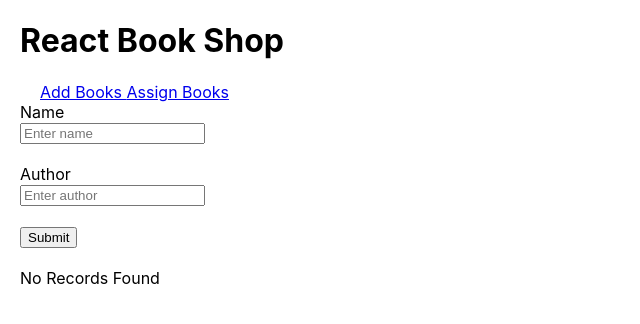
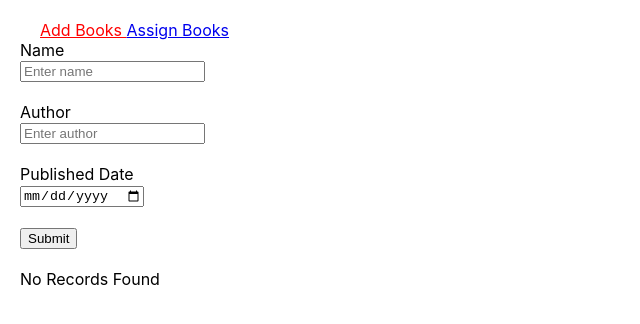
Before and after one commit to smreeti/react-book-shop, a React (Create React App) app: page / in a window 1280 px wide. Shown: the top 324 px of the page, without its empty margins (0-640 px from the left). Built offline with nearby package versions, Linux system fonts and the light colour scheme.

Commit message:
add calender

```diff
--- a/package.json
+++ b/package.json
@@ -9,11 +9,11 @@
     "bootstrap": "^4.5.0",
     "prop-types": "^15.7.2",
     "react": "^16.13.1",
-    "react-scripts": "3.4.1",
     "react-bootstrap": "^1.3.0",
     "react-dom": "^16.13.1",
     "react-modal": "^3.11.2",
-    "react-router-dom": "^5.0.1"
+    "react-router-dom": "^5.0.1",
+    "react-scripts": "3.4.1"
   },
   "scripts": {
     "start": "react-scripts start",
--- a/src/components/App.js
+++ b/src/components/App.js
@@ -2,8 +2,8 @@ import React from 'react'
 
 import Header from "./Header"
 import AddBooksNav from "./nav/AddBooksNav"
+import Nav from "./Nav";
 import AssignBooksNav from "./nav/AssignBooksNav";
-import {BrowserRouter as Router, NavLink, Route, Switch} from "react-router-dom";
 
 class App extends React.Component {
 
@@ -32,47 +32,18 @@ class App extends React.Component {
         })
     };
 
-
     render() {
-
-
         return (
             <div className="book-shop">
                 <Header/>
 
-                {/*<div className="App">*/}
-                {/*    <Nav handleTabChange={this.handleTabChange}*/}
-                {/*    />*/}
-                {/*    <main className="App-content">*/}
-                {/*        {this.renderContent()}*/}
-                {/*    </main>*/}
-                {/*</div>*/}
-
-
-                <Router>
-                    <div className="App">
-                        <main className="App-content">
-                            <div>
-                                <NavLink to="/add" exact activeStyle={
-                                    {color: 'red'}
-                                }>Add Books </NavLink>
-
-                                <NavLink to="/assign" exact activeStyle={
-                                    {color: 'green'}
-                                }>Assign Books </NavLink>
-                            </div>
-                        </main>
-
-                    </div>
-
-                    <Switch>
-                        <Route path="/add" component={AddBooksNav}/>
-                        <Route path="/assign" component={AssignBooksNav}/>
-
-                        <Route component={AddBooksNav}/>
-                    </Switch>
-
-                </Router>
+                <div className="App">
+                    <Nav handleTabChange={this.handleTabChange}
+                    />
+                    <main className="App-content">
+                        {this.renderContent()}
+                    </main>
+                </div>
             </div>
         )
     }
--- a/src/components/addBooks/BookUpdate.js
+++ b/src/components/addBooks/BookUpdate.js
@@ -33,6 +33,21 @@ const BookUpdate = (props) => {
                                required/>
                     </div>
                 </div>
+
+                <br/>
+                <div className="form-group row">
+                    <label className="col-sm-2 col-form-label">Published Date</label>
+                    <div className="col-sm-10">
+                        <input type="date"
+                               className="form-control"
+                               name="publishedDate"
+                               value={bookUpdateObj.publishedDate}
+                               placeholder="Enter published date"
+                               onChange={handleChange}
+                               required/>
+                    </div>
+                </div>
+
             </form>
 
             <br/>
--- a/src/components/addBooks/BooksAdd.js
+++ b/src/components/addBooks/BooksAdd.js
@@ -1,10 +1,11 @@
 import React from "react";
+import PropTypes from 'prop-types'
 
 const BooksAdd = (props) => {
     const {bookAddObj, handleChange, handleSubmit} = props;
 
     return (
-        <form>
+        <form onSubmit={handleSubmit}>
             <div className="form-group row">
                 <label className="col-sm-2 col-form-label">Name</label>
                 <div className="col-sm-10">
@@ -14,7 +15,7 @@ const BooksAdd = (props) => {
                            value={bookAddObj.name}
                            placeholder="Enter name"
                            onChange={handleChange}
-                           required/>
+                    />
                 </div>
             </div>
             <br/>
@@ -31,14 +32,27 @@ const BooksAdd = (props) => {
                            required/>
                 </div>
             </div>
+            <br/>
+
+            <div className="form-group row">
+                <label className="col-sm-2 col-form-label">Published Date</label>
+                <div className="col-sm-10">
+                    <input type="date"
+                           className="form-control"
+                           name="publishedDate"
+                           value={bookAddObj.publishedDate}
+                           placeholder="Enter published date"
+                           onChange={handleChange}
+                           required/>
+                </div>
+            </div>
 
             <br/>
 
             <div className="form-group row">
                 <div className="col-sm-10 offset-sm-2">
                     <button type="submit"
-                            className="btn btn-primary"
-                            onClick={handleSubmit}>Submit
+                            className="btn btn-primary">Submit
                     </button>
                 </div>
             </div>
@@ -46,4 +60,9 @@ const BooksAdd = (props) => {
     )
 };
 
+
+BooksAdd.propTypes = {
+    author: PropTypes.string
+};
+
 export default BooksAdd
--- a/src/components/addBooks/BooksManage.js
+++ b/src/components/addBooks/BooksManage.js
@@ -12,6 +12,7 @@ const BooksManage = (props) => {
                         <th>S.N.</th>
                         <th>Name</th>
                         <th>Author</th>
+                        <th>Published Date</th>
                         <th>Action</th>
                     </tr>
                     </thead>
@@ -22,6 +23,7 @@ const BooksManage = (props) => {
                             <td>{index + 1}</td>
                             <td>{bookInfo.name}</td>
                             <td>{bookInfo.author}</td>
+                            <td>{bookInfo.publishedDate}</td>
 
                             <td>
                                 <button onClick={() => props.openUpdateModal(bookInfo)}> Edit</button>
--- a/src/components/nav/AddBooksNav.js
+++ b/src/components/nav/AddBooksNav.js
@@ -13,6 +13,7 @@ class AddBooksNav extends React.Component {
             id: 0,
             name: '',
             author: '',
+            publishedDate: '',
             bookList: [],
             alertMessageInfo: {
                 showMessage: false,
@@ -41,7 +42,8 @@ class AddBooksNav extends React.Component {
         const newBookItem = {
             id: this.state.bookList.length + 1,
             name: this.state.name,
-            author: this.state.author
+            author: this.state.author,
+            publishedDate: this.state.publishedDate
         };
 
         this.resetAlertMessage();
@@ -98,7 +100,8 @@ class AddBooksNav extends React.Component {
         this.setState({
                 id: bookInfo.id,
                 name: bookInfo.name,
-                author: bookInfo.author
+                author: bookInfo.author,
+                publishedDate: bookInfo.publishedDate
             }
         );
     };
@@ -135,6 +138,7 @@ class AddBooksNav extends React.Component {
             id: '',
             name: '',
             author: '',
+            publishedDate: '',
             showAlertModal: true
         })
     };
@@ -146,7 +150,8 @@ class AddBooksNav extends React.Component {
         const updatedBookList = this.state.bookList.filter(book => {
             if (book.id === this.state.id) {
                 book.name = this.state.name;
-                book.author = this.state.author
+                book.author = this.state.author;
+                book.publishedDate = this.state.publishedDate;
             }
 
             return book;
@@ -174,12 +179,14 @@ class AddBooksNav extends React.Component {
 
         const bookAddObj = {
             name: this.state.name,
-            author: this.state.author
+            author: this.state.author,
+            publishedDate: this.state.publishedDate
         };
 
         const bookUpdateObj = {
             name: this.state.name,
-            author: this.state.author
+            author: this.state.author,
+            publishedDate: this.state.publishedDate
         };
 
         return (
--- a/src/index.js
+++ b/src/index.js
@@ -2,15 +2,45 @@ import React from 'react';
 import ReactDOM from 'react-dom';
 import './index.css';
 import './style.css';
-
-import App from "./components/App";
+import AddBooksNav from "./components/nav/AddBooksNav";
+import AssignBooksNav from "./components/nav/AssignBooksNav";
+import {BrowserRouter as Router, NavLink, Route, Switch} from "react-router-dom";
 // import * as serviceWorker from './serviceWorker';
 
+const routing = (
+
+    <div className="book-shop">
+        <Router>
+            <div className="App">
+                <div className="App-content">
+                    <div>
+                        <NavLink to="/" activeStyle={
+                            {color: 'red'}
+                        }>Add Books </NavLink>
+
+                        <NavLink to="/assign" activeStyle={
+                            {color: 'green'}
+                        }>Assign Books </NavLink>
+                    </div>
+                </div>
+
+            </div>
+
+            <Switch>
+                <Route path="/" exact component={AddBooksNav}/>
+
+                <Route path="/assign" component={AssignBooksNav}/>
+
+                <Route component={AddBooksNav}/>
+            </Switch>
+
+        </Router>
+    </div>
+);
+
+
 ReactDOM.render(
-    <div>
-        <App/>
-    </div>,
-
+    routing,
     document.getElementById('root')
 );
 
```
Also changed, not shown: 1 other file (tests, documents, lock files or other folders).
